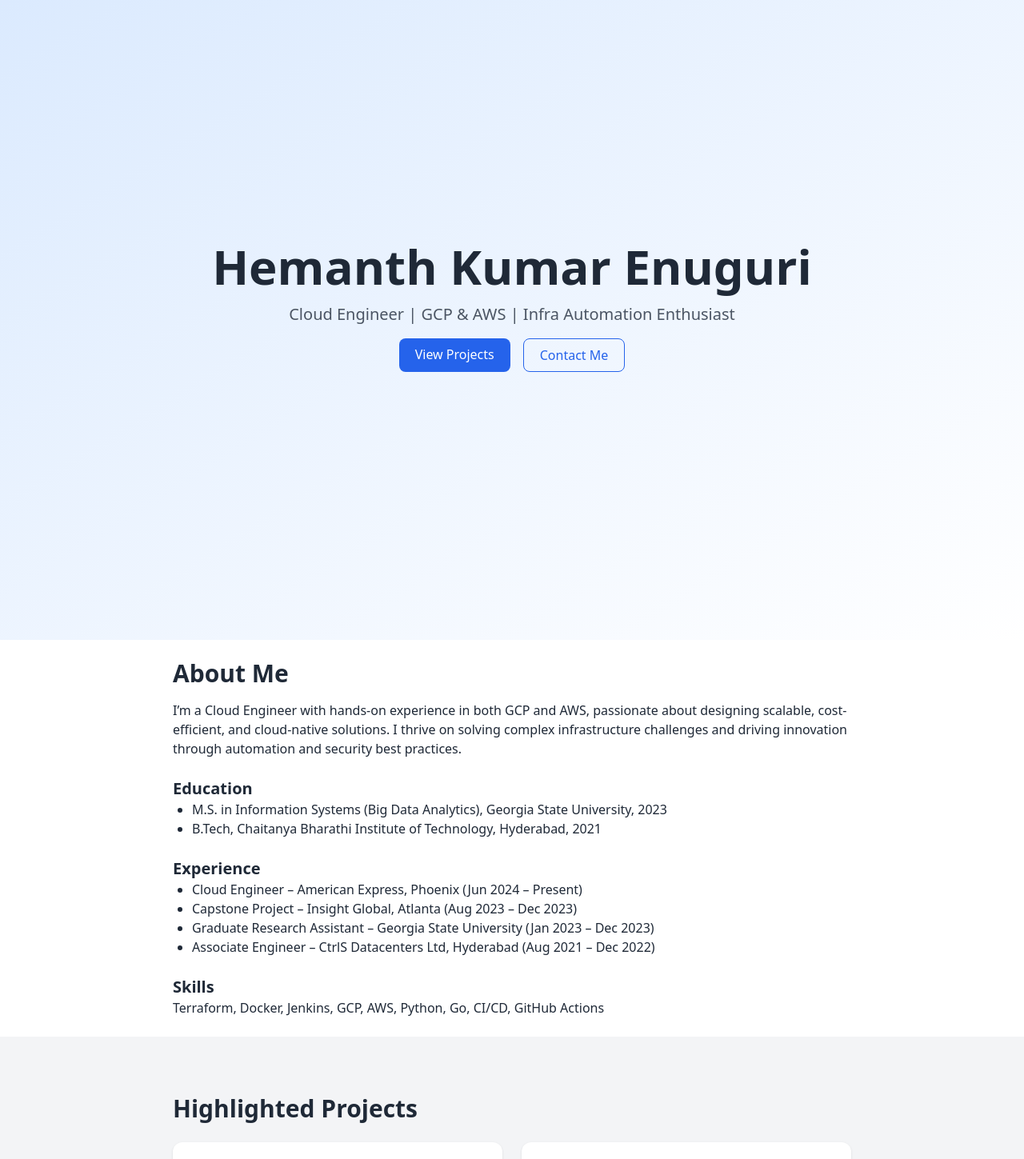
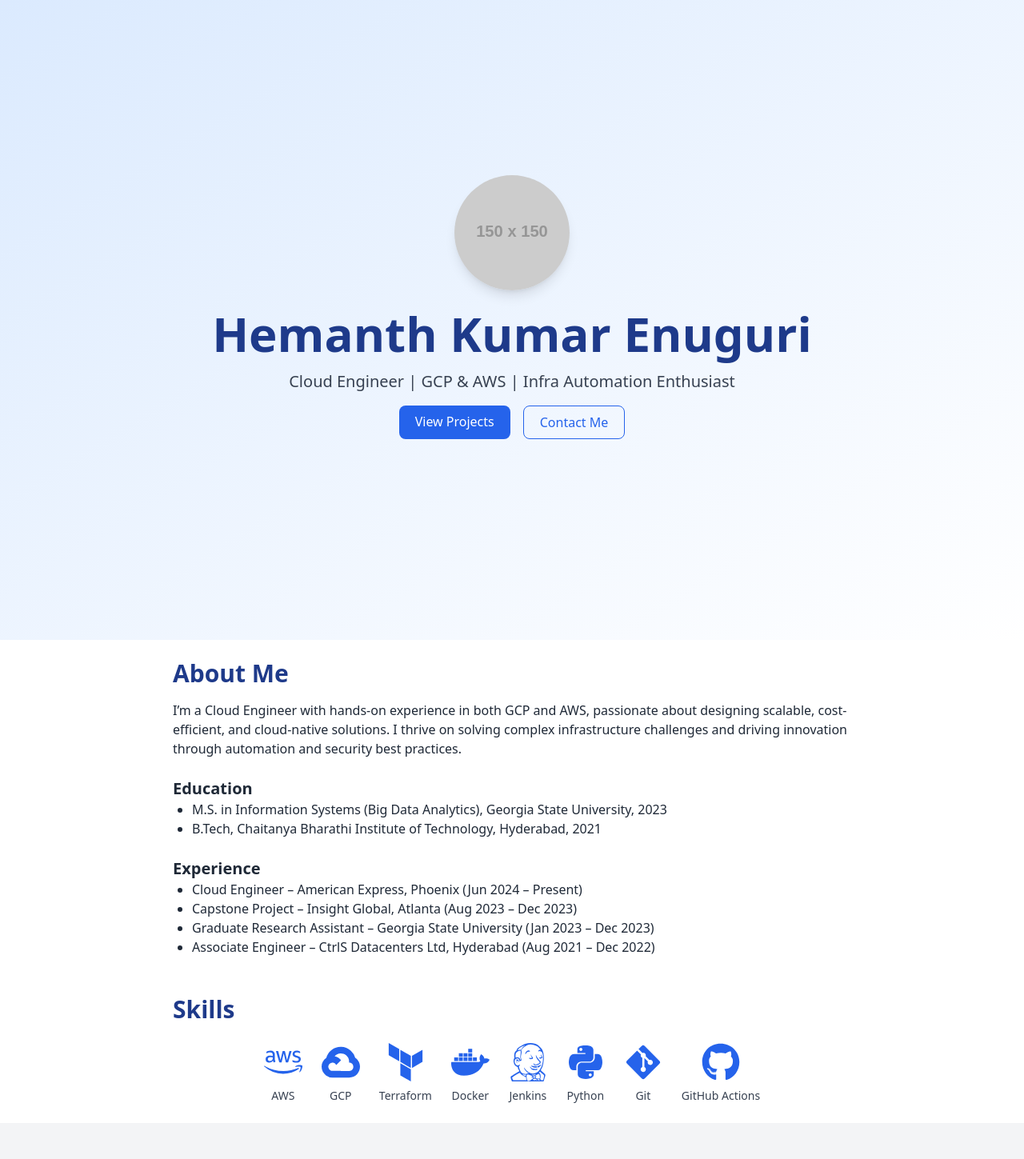
Before and after one commit to HemanthEnuguri/My-portfolio, a React (Vite) app: page / in a window 1280 px wide. Shown: the top 1449 px of the page at 80% size. Built offline with nearby package versions, Linux system fonts and the light colour scheme.

Commit message:
Update Portfolio.jsx

```diff
--- a/src/Portfolio.jsx
+++ b/src/Portfolio.jsx
@@ -1,5 +1,18 @@
 import { useEffect } from "react";
-import { FaEnvelope, FaGithub, FaLinkedin, FaMapMarkerAlt } from "react-icons/fa";
+import {
+  FaEnvelope,
+  FaGithub,
+  FaLinkedin,
+  FaMapMarkerAlt,
+  FaAws,
+  FaDocker,
+  FaGitAlt,
+  FaPython,
+  FaJenkins,
+  FaGithub as FaGithubIcon,
+  FaCloud,
+} from "react-icons/fa";
+import { SiTerraform, SiGooglecloud } from "react-icons/si";
 import { motion } from "framer-motion";
 
 export default function Portfolio() {
@@ -7,34 +20,72 @@ export default function Portfolio() {
     document.title = "Hemanth Kumar Enuguri | Cloud Engineer Portfolio";
   }, []);
 
+  const skills = [
+    { icon: FaAws, label: "AWS" },
+    { icon: SiGooglecloud, label: "GCP" },
+    { icon: SiTerraform, label: "Terraform" },
+    { icon: FaDocker, label: "Docker" },
+    { icon: FaJenkins, label: "Jenkins" },
+    { icon: FaPython, label: "Python" },
+    { icon: FaGitAlt, label: "Git" },
+    { icon: FaGithubIcon, label: "GitHub Actions" },
+  ];
+
   return (
     <div className="bg-white text-gray-800 font-sans">
       {/* Hero Section */}
       <section className="min-h-screen flex flex-col items-center justify-center text-center p-6 bg-gradient-to-br from-blue-100 to-white">
+        <motion.img
+          src="https://via.placeholder.com/150"
+          alt="Hemanth Kumar Enuguri"
+          className="rounded-full w-36 h-36 mb-6 shadow-lg"
+          initial={{ opacity: 0, scale: 0.8 }}
+          animate={{ opacity: 1, scale: 1 }}
+          transition={{ duration: 0.8 }}
+        />
         <motion.h1
-          className="text-4xl md:text-6xl font-bold mb-4"
+          className="text-4xl md:text-6xl font-bold mb-4 text-blue-900"
           initial={{ opacity: 0, y: -50 }}
           animate={{ opacity: 1, y: 0 }}
-          transition={{ duration: 0.8 }}>
+          transition={{ duration: 0.8 }}
+        >
           Hemanth Kumar Enuguri
         </motion.h1>
-        <p className="text-xl mb-4 text-gray-600">Cloud Engineer | GCP & AWS | Infra Automation Enthusiast</p>
+        <p className="text-xl mb-4 text-gray-700">
+          Cloud Engineer | GCP & AWS | Infra Automation Enthusiast
+        </p>
         <div className="flex space-x-4 mb-8">
-          <a href="#projects" className="bg-blue-600 text-white px-5 py-2 rounded-lg hover:bg-blue-700 transition">View Projects</a>
-          <a href="#contact" className="border border-blue-600 text-blue-600 px-5 py-2 rounded-lg hover:bg-blue-600 hover:text-white transition">Contact Me</a>
+          <a
+            href="#projects"
+            className="bg-blue-600 text-white px-5 py-2 rounded-lg hover:bg-blue-700 transition"
+          >
+            View Projects
+          </a>
+          <a
+            href="#contact"
+            className="border border-blue-600 text-blue-600 px-5 py-2 rounded-lg hover:bg-blue-600 hover:text-white transition"
+          >
+            Contact Me
+          </a>
         </div>
       </section>
 
       {/* About Section */}
       <section id="about" className="max-w-4xl mx-auto p-6">
-        <h2 className="text-3xl font-semibold mb-4">About Me</h2>
+        <h2 className="text-3xl font-semibold mb-4 text-blue-900">About Me</h2>
         <p className="mb-4">
-          I’m a Cloud Engineer with hands-on experience in both GCP and AWS, passionate about designing scalable, cost-efficient, and cloud-native solutions. I thrive on solving complex infrastructure challenges and driving innovation through automation and security best practices.
+          I’m a Cloud Engineer with hands-on experience in both GCP and AWS,
+          passionate about designing scalable, cost-efficient, and cloud-native
+          solutions. I thrive on solving complex infrastructure challenges and
+          driving innovation through automation and security best practices.
         </p>
 
         <h3 className="text-xl font-semibold mt-6">Education</h3>
         <ul className="list-disc ml-6">
-          <li>M.S. in Information Systems (Big Data Analytics), Georgia State University, 2023</li>
+          <li>
+            M.S. in Information Systems (Big Data Analytics), Georgia State
+            University, 2023
+          </li>
           <li>B.Tech, Chaitanya Bharathi Institute of Technology, Hyderabad, 2021</li>
         </ul>
 
@@ -45,20 +96,40 @@ export default function Portfolio() {
           <li>Graduate Research Assistant – Georgia State University (Jan 2023 – Dec 2023)</li>
           <li>Associate Engineer – CtrlS Datacenters Ltd, Hyderabad (Aug 2021 – Dec 2022)</li>
         </ul>
+      </section>
 
-        <h3 className="text-xl font-semibold mt-6">Skills</h3>
-        <p>Terraform, Docker, Jenkins, GCP, AWS, Python, Go, CI/CD, GitHub Actions</p>
+      {/* Skills Section */}
+      <section id="skills" className="max-w-4xl mx-auto p-6">
+        <h2 className="text-3xl font-semibold mb-6 text-blue-900">Skills</h2>
+        <div className="flex flex-wrap gap-6 justify-center">
+          {skills.map(({ icon: Icon, label }) => (
+            <div
+              key={label}
+              className="flex flex-col items-center space-y-2 cursor-pointer transform transition-transform hover:scale-110"
+              title={label}
+            >
+              <Icon className="text-5xl text-blue-600" />
+              <span className="text-sm text-gray-700">{label}</span>
+            </div>
+          ))}
+        </div>
       </section>
 
       {/* Projects Section */}
       <section id="projects" className="bg-gray-100 py-12">
         <div className="max-w-4xl mx-auto p-6">
-          <h2 className="text-3xl font-semibold mb-6">Highlighted Projects</h2>
+          <h2 className="text-3xl font-semibold mb-6 text-blue-900">Highlighted Projects</h2>
           <div className="grid grid-cols-1 md:grid-cols-2 gap-6">
             {[1, 2, 3, 4].map((num) => (
-              <div key={num} className="bg-white p-4 rounded-xl shadow hover:shadow-lg transition">
+              <div
+                key={num}
+                className="bg-white p-4 rounded-xl shadow hover:shadow-lg transition"
+              >
                 <h4 className="font-semibold text-lg mb-2">Project {num}</h4>
-                <p className="text-gray-600">Brief description of project {num} with technologies used and outcomes.</p>
+                <p className="text-gray-600">
+                  Brief description of project {num} with technologies used and
+                  outcomes.
+                </p>
               </div>
             ))}
           </div>
@@ -67,15 +138,28 @@ export default function Portfolio() {
 
       {/* Contact Section */}
       <section id="contact" className="max-w-4xl mx-auto p-6">
-        <h2 className="text-3xl font-semibold mb-4">Let's Connect</h2>
+        <h2 className="text-3xl font-semibold mb-4 text-blue-900">Let's Connect</h2>
         <div className="flex flex-col space-y-4 text-lg">
-          <a href="mailto:enugurihemanthkumar@gmail.com" className="flex items-center space-x-2 hover:text-blue-600">
+          <a
+            href="mailto:enugurihemanthkumar@gmail.com"
+            className="flex items-center space-x-2 hover:text-blue-600"
+          >
             <FaEnvelope /> <span>enugurihemanthkumar@gmail.com</span>
           </a>
-          <a href="https://www.linkedin.com/in/kumar-enuguri/" target="_blank" className="flex items-center space-x-2 hover:text-blue-600">
+          <a
+            href="https://www.linkedin.com/in/kumar-enuguri/"
+            target="_blank"
+            rel="noopener noreferrer"
+            className="flex items-center space-x-2 hover:text-blue-600"
+          >
             <FaLinkedin /> <span>LinkedIn</span>
           </a>
-          <a href="https://github.com/HemanthEnuguri" target="_blank" className="flex items-center space-x-2 hover:text-blue-600">
+          <a
+            href="https://github.com/HemanthEnuguri"
+            target="_blank"
+            rel="noopener noreferrer"
+            className="flex items-center space-x-2 hover:text-blue-600"
+          >
             <FaGithub /> <span>GitHub</span>
           </a>
           <div className="flex items-center space-x-2">
@@ -85,7 +169,7 @@ export default function Portfolio() {
       </section>
 
       {/* Footer */}
-      <footer className="text-center py-6 text-sm text-gray-500">
+      <footer className="text-center py-6 text-sm text-gray-500 bg-gray-50">
         © 2025 Hemanth Kumar Enuguri. Built with React & Tailwind.
       </footer>
     </div>
```
